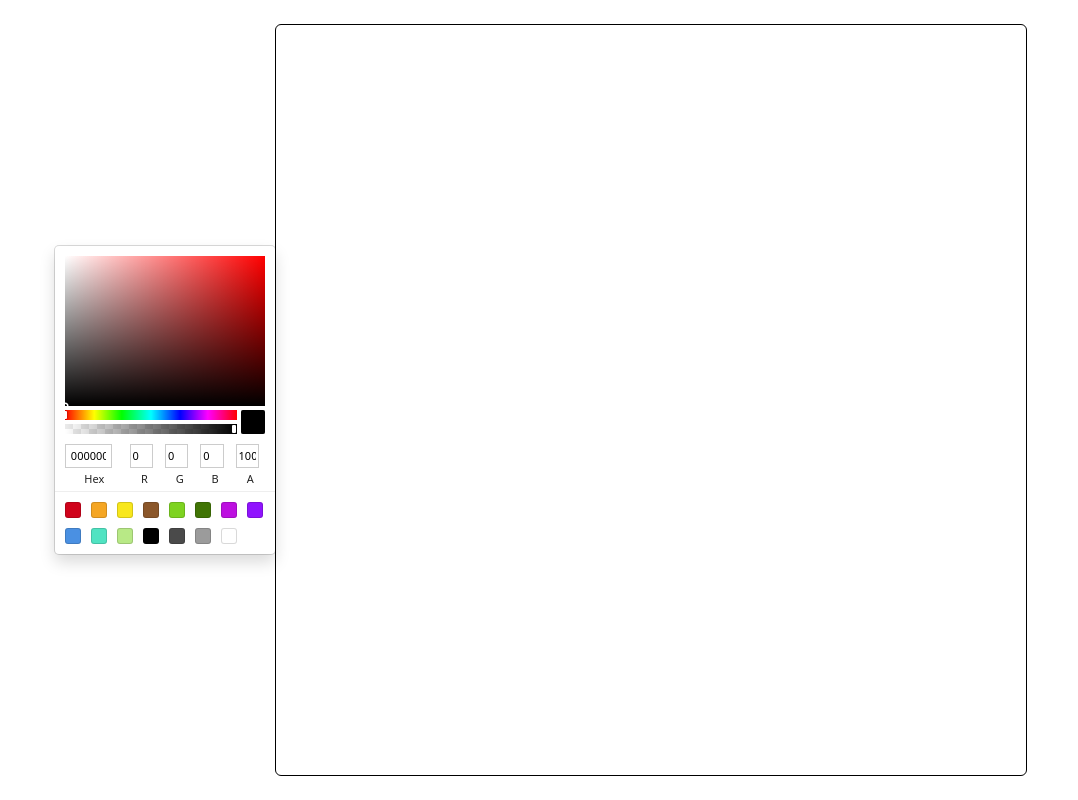
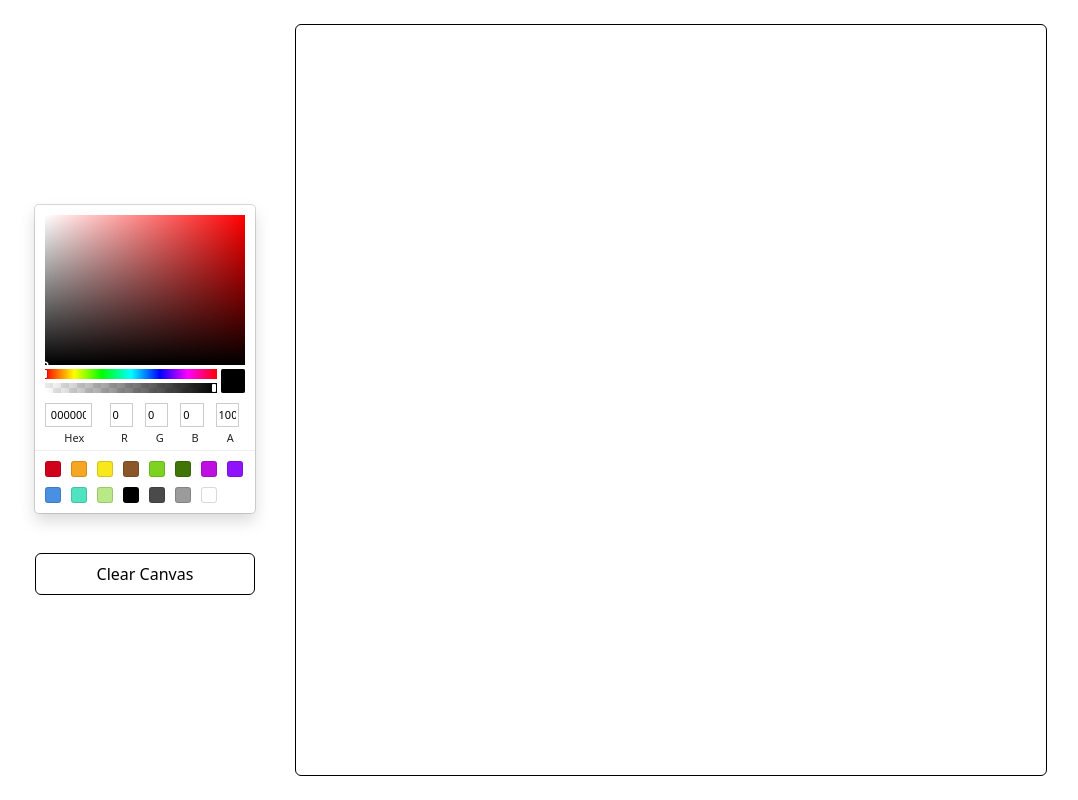
Before and after one commit to sami3ullah/canvas, a Next.js app: page / in a window 1280 px wide. Shown: the whole page, without its empty margins (99-1177 px from the left). Built offline with nearby package versions, Linux system fonts and the light colour scheme.

Commit message:
Added clear canvas button

```diff
--- a/app/page.tsx
+++ b/app/page.tsx
@@ -31,11 +31,20 @@ const Page: FC<pageProps> = ({}) => {
     ctx.fill()
   }
 
-  const {canvasRef, onMouseDown} = useDraw(drawLine)
+  const {canvasRef, onMouseDown, clearCanvas} = useDraw(drawLine)
 
   return(
     <div className='w-screen h-screen bg-white flex justify-center items-center'>
-      <SketchPicker color={pickerColor} onChange={e => setPickerColor(e.hex)} />
+      <div className='flex flex-col gap-10 pr-10'>
+        <SketchPicker color={pickerColor} onChange={e => setPickerColor(e.hex)} />
+        <button
+        type="button"
+        className='p-2 rounded-md border border-black'
+        onClick={clearCanvas}
+        >
+          Clear Canvas
+        </button>
+      </div>
       <canvas
         onMouseDown={onMouseDown}
         ref={canvasRef}
--- a/hooks/useDraw.ts
+++ b/hooks/useDraw.ts
@@ -65,5 +65,5 @@ export const useDraw = (onDraw: ({ctx, currentPoint, prevPoint}: Draw) => void )
     }
   }, [onDraw])
 
-  return {canvasRef, onMouseDown}
+  return {canvasRef, onMouseDown, clearCanvas}
 }
```
